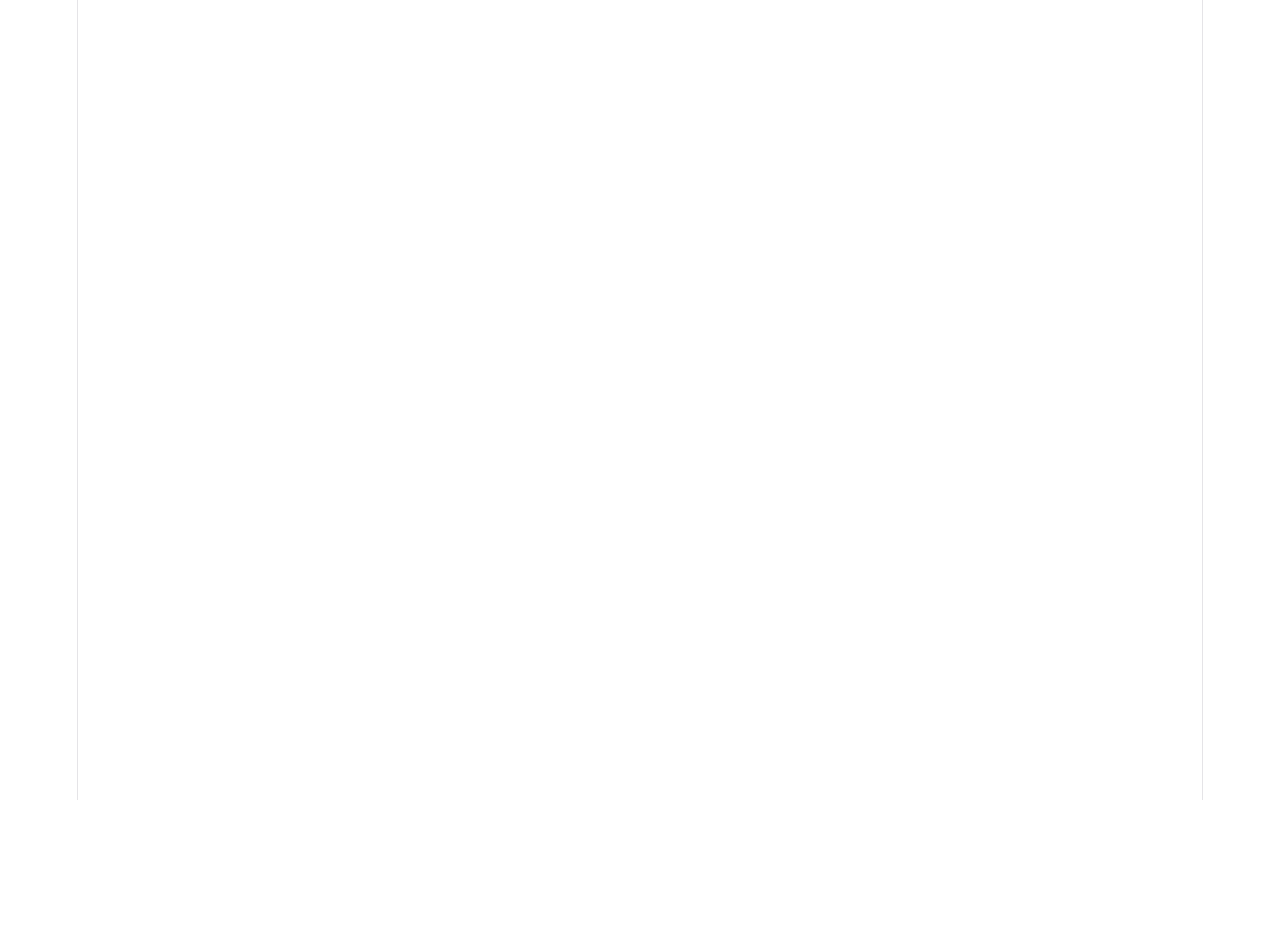
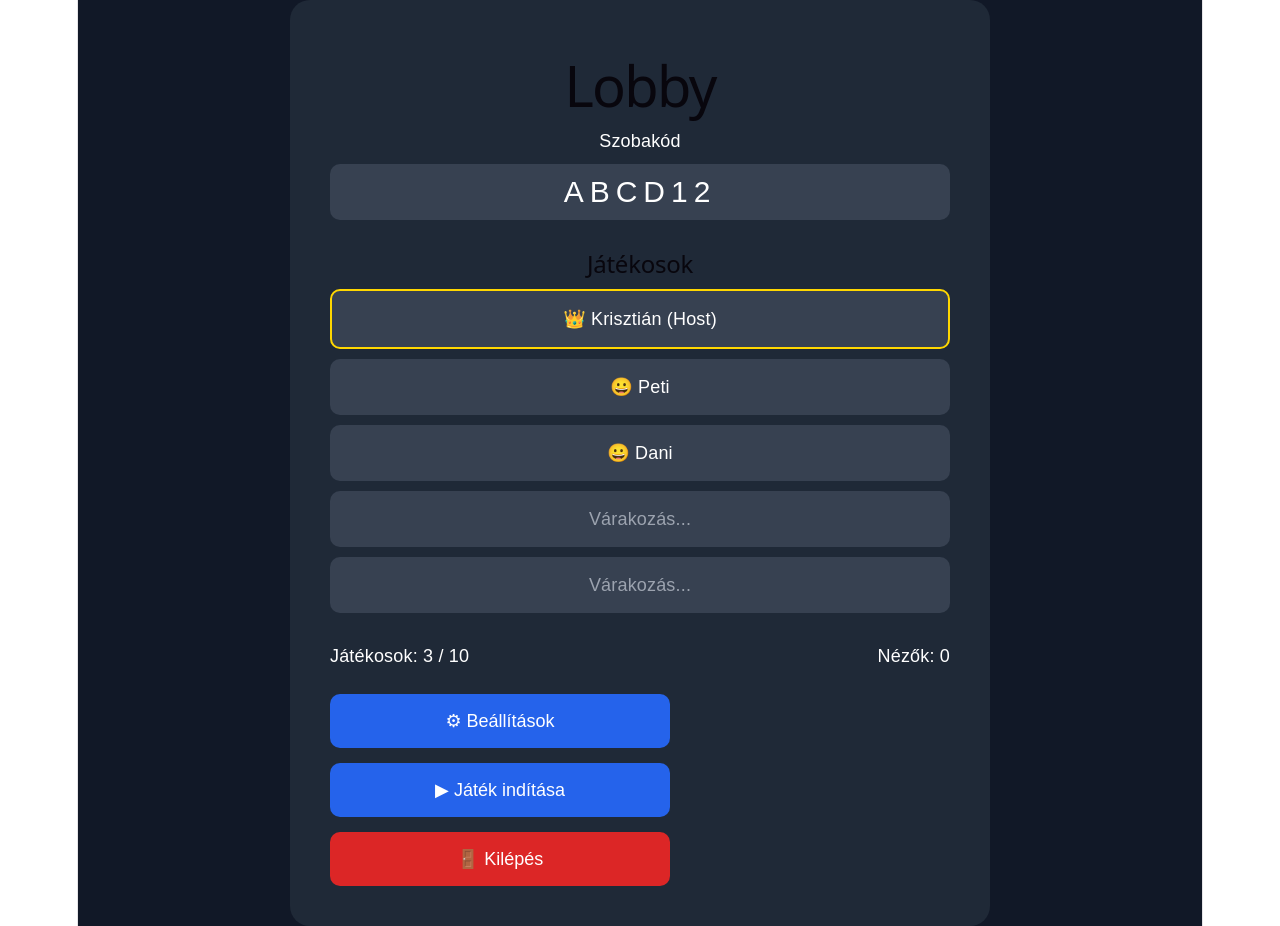
Before and after one commit to gajdoczi/spot-the-difference, a React (Vite) app in the folder client/: page /lobby in a window 1280 px wide. Before the commit this address had no page. Before the commit the page ends 800 px from the top, so only its background shows below. Built offline with nearby package versions, Linux system fonts and the light colour scheme.

Commit message:
Sprint 1 completed>

```diff
--- a/client/src/App.tsx
+++ b/client/src/App.tsx
@@ -3,14 +3,21 @@ import { BrowserRouter, Routes, Route } from "react-router-dom";
 import Home from "./pages/Home";
 import CreateRoom from "./pages/CreateRoom";
 import JoinRoom from "./pages/JoinRoom";
+import Lobby from "./pages/Lobby";
 
 function App() {
   return (
     <BrowserRouter>
       <Routes>
+
         <Route path="/" element={<Home />} />
+
         <Route path="/create" element={<CreateRoom />} />
+
         <Route path="/join" element={<JoinRoom />} />
+
+        <Route path="/lobby" element={<Lobby />} />
+
       </Routes>
     </BrowserRouter>
   );
--- a/client/src/components/Button/Button.css
+++ b/client/src/components/Button/Button.css
@@ -0,0 +1,29 @@
+.game-button{
+
+    width:340px;
+
+    padding:18px;
+
+    border:none;
+
+    border-radius:14px;
+
+    background:#2563eb;
+
+    color:white;
+
+    font-size:22px;
+
+    cursor:pointer;
+
+    transition:.25s;
+
+}
+
+.game-button:hover{
+
+    transform:scale(1.05);
+
+    background:#1d4ed8;
+
+}
--- /dev/null
+++ b/client/src/pages/Lobby.css
@@ -0,0 +1,79 @@
+.lobby {
+    min-height: 100vh;
+    display: flex;
+    justify-content: center;
+    align-items: center;
+    background: #111827;
+    color: white;
+}
+
+.lobby-card {
+    width: 700px;
+    background: #1f2937;
+    padding: 40px;
+    border-radius: 20px;
+}
+
+.lobby-card h1 {
+    text-align: center;
+    margin-bottom: 30px;
+}
+
+.room-code {
+    margin-bottom: 30px;
+}
+
+.code {
+    margin-top: 10px;
+    background: #374151;
+    padding: 15px;
+    border-radius: 10px;
+    font-size: 30px;
+    text-align: center;
+    letter-spacing: 6px;
+}
+
+.players {
+    margin-bottom: 30px;
+}
+
+.player {
+    padding: 15px;
+    margin-top: 10px;
+    background: #374151;
+    border-radius: 10px;
+}
+
+.host {
+    border: 2px solid gold;
+}
+
+.waiting {
+    color: #9ca3af;
+}
+
+.footer {
+    display: flex;
+    justify-content: space-between;
+    margin-bottom: 25px;
+}
+
+.buttons {
+    display: flex;
+    flex-direction: column;
+    gap: 15px;
+}
+
+.buttons button {
+    padding: 16px;
+    border: none;
+    border-radius: 10px;
+    background: #2563eb;
+    color: white;
+    font-size: 18px;
+    cursor: pointer;
+}
+
+.leave {
+    background: #dc2626 !important;
+}
--- /dev/null
+++ b/client/src/pages/Lobby.tsx
@@ -0,0 +1,73 @@
+import "./Lobby.css";
+
+function Lobby() {
+  return (
+    <div className="lobby">
+
+      <div className="lobby-card">
+
+        <h1>Lobby</h1>
+
+        <div className="room-code">
+
+          <span>Szobakód</span>
+
+          <div className="code">
+            ABCD12
+          </div>
+
+        </div>
+
+        <div className="players">
+
+          <h2>Játékosok</h2>
+
+          <div className="player host">
+            👑 Krisztián (Host)
+          </div>
+
+          <div className="player">
+            😀 Peti
+          </div>
+
+          <div className="player">
+            😀 Dani
+          </div>
+
+          <div className="player waiting">
+            Várakozás...
+          </div>
+
+          <div className="player waiting">
+            Várakozás...
+          </div>
+
+        </div>
+
+        <div className="footer">
+
+          <span>Játékosok: 3 / 10</span>
+
+          <span>Nézők: 0</span>
+
+        </div>
+
+        <div className="buttons">
+
+          <button>⚙ Beállítások</button>
+
+          <button>▶ Játék indítása</button>
+
+          <button className="leave">
+            🚪 Kilépés
+          </button>
+
+        </div>
+
+      </div>
+
+    </div>
+  );
+}
+
+export default Lobby;
```
